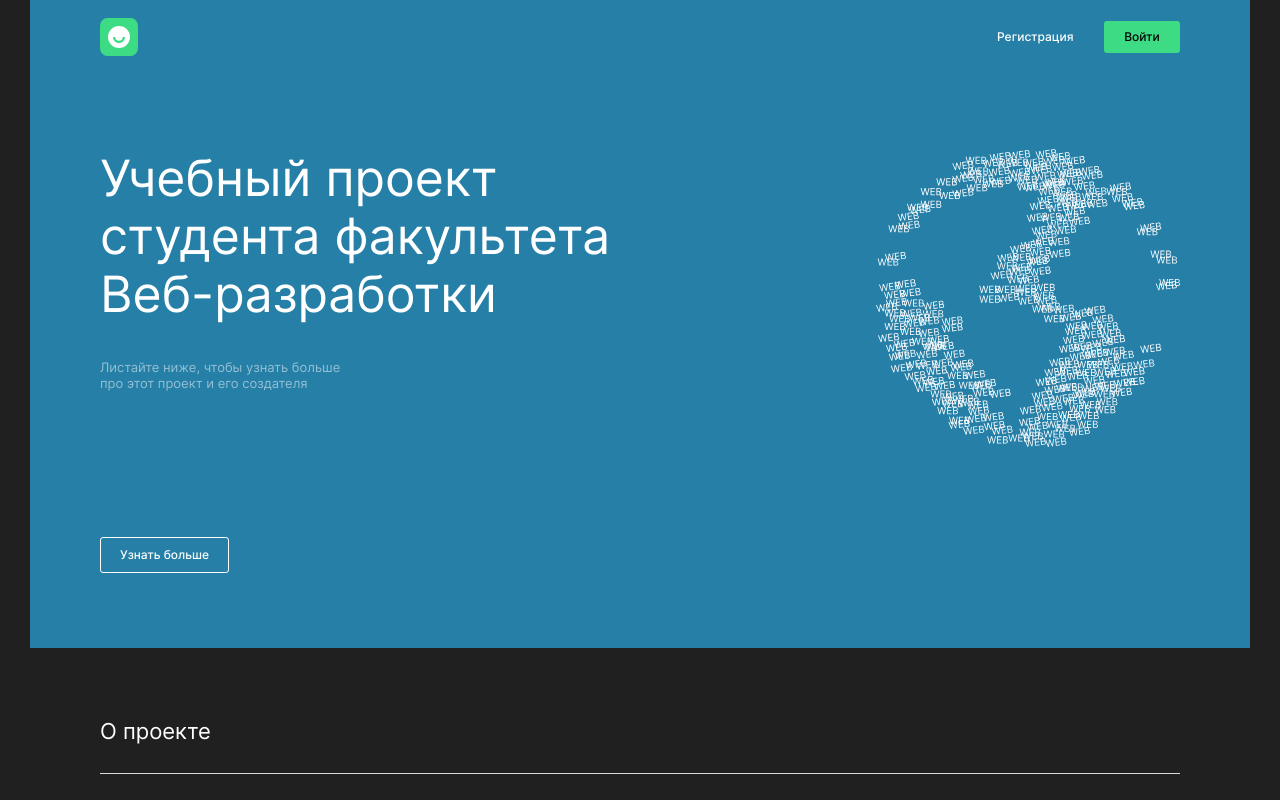
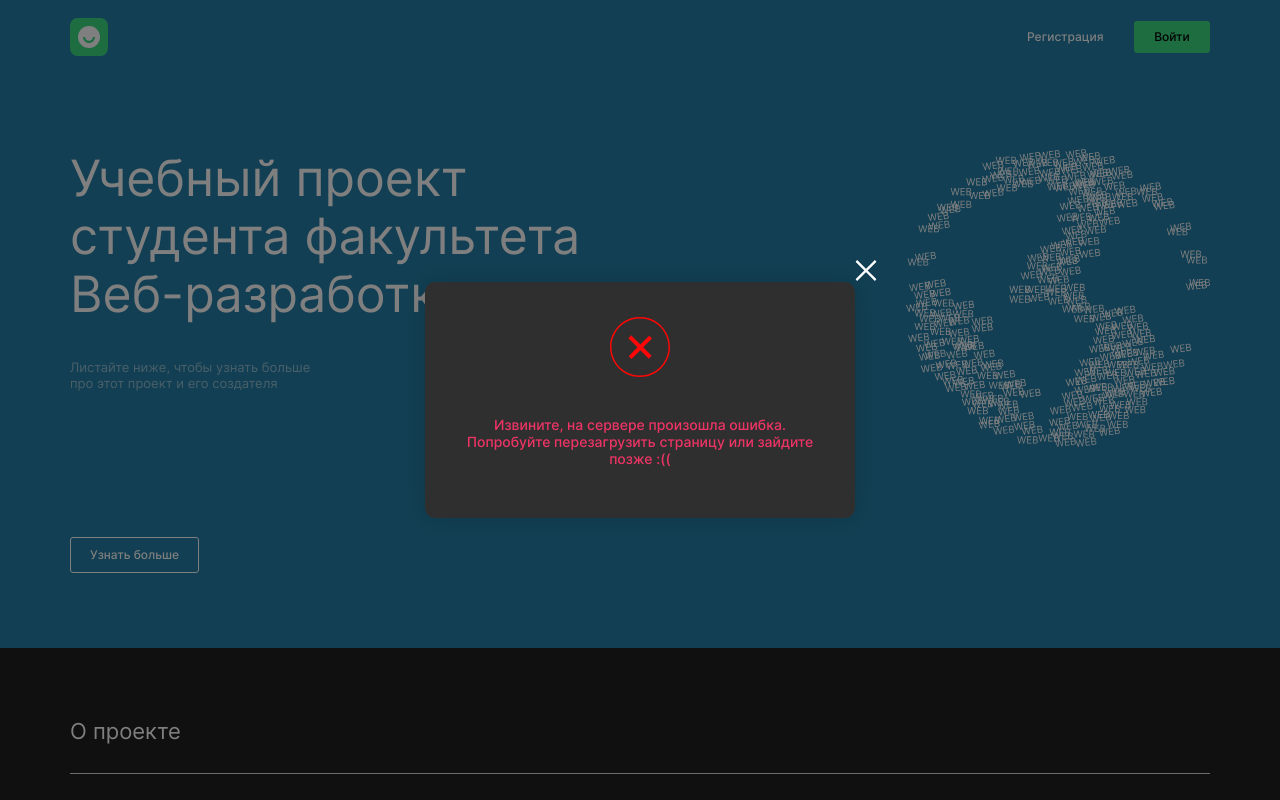
Before and after one commit to BJuice1984/movies-explorer-frontend, a React (Create React App) app: page / in a window 1280 px wide. Shown: the top 800 px of the page. Built offline with nearby package versions, Linux system fonts and the light colour scheme; no server answers; sample sign-in values are in the browser's storage.

Commit message:
feat/Реализвать попап с ошибкой сервера

```diff
--- a/src/components/App/App.css
+++ b/src/components/App/App.css
@@ -17,3 +17,7 @@
   display: grid;
   grid-template-rows: auto 1fr auto;
 }
+
+.page__container_type_movies {
+  margin: 0 auto;
+}
--- a/src/components/App/App.js
+++ b/src/components/App/App.js
@@ -6,7 +6,7 @@ import Profile from '../Profile/Profile';
 import Movies from '../Movies/Movies';
 import SavedMovies from '../SavedMovies/SavedMovies';
 import PageNotFound from '../PageNotFound/PageNotFound';
-import { Routes, Route } from 'react-router-dom';
+import { Routes, Route, useLocation } from 'react-router-dom';
 import { CurrentUserContext } from '../../context/CurrnetUserContext';
 import ProtectedRoutes from '../ProtectedRoutes/ProtectedRoutes';
 import useLogin from '../../hooks/useLogin';
@@ -18,7 +18,7 @@ import PopupInfoTooltip from '../PopupInfoTooltip/PopupInfoTooltip';
 
 function App() {
 
-  const [isPopupOpen, setIsPopupOpen] = React.useState(false);
+  const location = useLocation();
 
   const {
     currentUser,
@@ -28,7 +28,8 @@ function App() {
     handleRegister,
     handleLogin,
     handleLogout,
-    updateMyProfile
+    updateMyProfile,
+    isUserLoginError
   } = useLogin();
 
   const {
@@ -76,18 +77,13 @@ function App() {
     }
   }, [clearLocalState, clearLocalUserState, loggedOut]);
 
-  const closePopup = () => {
-    setIsPopupOpen(false);
-  }
-
   return (
     <CurrentUserContext.Provider value={currentUser}>
       <div className="page">
-        {/* <PopupInfoTooltip
-          // onRegistered={isRegistered}
-          isOpen={isPopupOpen}
-          onClose={closePopup} /> */}
-        <div className="page__container">
+        <PopupInfoTooltip
+        // onRegistered={isRegistered}
+        err={isUserLoginError || isError || isSavedMoviesError } />
+        <div className={`page__container ${location.pathname === '/' ? 'page__container_type_movies' : ''}`}>
           <Routes>
             <Route path="/" element={<Main
               isLoggedin={loggedIn}/>} />
--- a/src/components/PopupInfoTooltip/PopupInfoTooltip.css
+++ b/src/components/PopupInfoTooltip/PopupInfoTooltip.css
@@ -86,14 +86,6 @@
     right: -20px;
     top: -25px;
   }
-
-  .popup__close-button:before {
-    border: 2px solid #fff;
-  }
-
-  .popup__close-button:after {
-    border: 2px solid #fff;
-  }
 }
 
 .popup__image {
--- a/src/components/PopupInfoTooltip/PopupInfoTooltip.js
+++ b/src/components/PopupInfoTooltip/PopupInfoTooltip.js
@@ -2,39 +2,68 @@ import React from 'react';
 import ok_pic from '../../images/OK_pic.svg';
 import err_pic from '../../images/ERR_pic.svg';
 import './PopupInfoTooltip.css';
-import { useEscClose, useClickClose} from '../../hooks/useClose';
+import useClose from '../../hooks/useClose';
 
 function PopupInfoTooltip(props) {
 
-  useEscClose(props.isOpen, props.onClose);
+  const {
+    EscClose,
+    ClickClose
+  } = useClose();
 
-  useClickClose(props.isOpen, props.onClose, "popup_opened");
+  const [isPopupOpen, setIsPopupOpen] = React.useState(false);
+  const [isErrorMessage, setIsErrorMessage] = React.useState('');
+
+  console.log('isErrorMessage', isErrorMessage)
 
   React.useEffect(() => {
-    if (!props.isOpen) return;
+    if (props.err === 'Failed to fetch') {
+      setIsPopupOpen(true);
+      setIsErrorMessage('Извините, на сервере произошла ошибка. Попробуйте перезагрузить страницу или зайдите позже :((');
+    }
+  }, [props.err])
+
+
+
+
+
+
+  const closePopup = () => {
+    setIsPopupOpen(false);
+    setIsErrorMessage('');
+  }
+
+
+
+  // useEscClose(props.isOpen, closePopup);
+
+  // useClickClose(props.isOpen, closePopup, "popup_opened");
+
+  React.useEffect(() => {
+    if (!isPopupOpen) return;
 
     function handleClickClose(e) {
       if (e.target.className.includes("popup_opened")) {
-        props.onClose()
+        closePopup();
       }
     }
     document.addEventListener("mousedown", handleClickClose);
     return () => {document.removeEventListener("mousedown", handleClickClose)
     }
-  }, [props.isOpen]);
+  }, [isPopupOpen, props, props.isOpen]);
 
   return(
-    <div className={`popup popup_type_tooltip ${props.isOpen ? 'popup_opened' : ''}`}>
+    <div className={`popup popup_type_tooltip ${isPopupOpen ? 'popup_opened' : ''}`}>
         <div className="popup__window">
           <button
             className="popup__close-button"
             type="button"
             aria-label="Закрыть"
-            onClick={props.onClose}>
+            onClick={closePopup}>
           </button>
           <div className="popup__content">
             <img className="popup__image" src={props.onRegistered ? ok_pic : err_pic} alt="Изображение"  />
-            <h2 className="popup__text">{props.onRegistered ? 'Вы успешно зарегистрировались!' : 'Что-то пошло не так! Попробуйте ещё раз.'}</h2>
+            <h2 className="popup__text">{props.onRegistered ? 'Вы успешно зарегистрировались!' : isErrorMessage}</h2>
           </div>
         </div>
       </div>
--- a/src/hooks/useClose.js
+++ b/src/hooks/useClose.js
@@ -1,7 +1,8 @@
 import { useEffect } from "react";
 
-export function useEscClose(isOpen, handleClose) {
+function useClose() {
 
+  function EscClose(isOpen, handleClose) {
     useEffect(() => {
       if (!isOpen) return;
 
@@ -17,7 +18,7 @@ export function useEscClose(isOpen, handleClose) {
     }, [isOpen]);
   }
 
-export function useClickClose(isOpen, handleClose, openedClass) {
+  function ClickClose(isOpen, handleClose, openedClass) {
 
     useEffect(() => {
       if(!isOpen) return;
@@ -33,5 +34,12 @@ export function useClickClose(isOpen, handleClose, openedClass) {
       }
 
     }, [isOpen])
+  }
 
+  return {
+    EscClose,
+    ClickClose
   }
+}
+
+export default useClose;
--- a/src/hooks/useLogin.js
+++ b/src/hooks/useLogin.js
@@ -6,20 +6,24 @@ function useLogin() {
   const [loggedIn, setLoggedIn] = React.useState(false);
   const [loggedOut, setLoggedOut] = React.useState(false);
   const [currentUser, setCurrentUser] = React.useState({});
+  const [isUserLoginError, setUserLoginError] = React.useState('');
 
   const navigate = useNavigate();
 
   const handleRegister = ({ name, password, email }) => {
+    setUserLoginError('');
     return Auth.register(name, password, email)
     .then(() => {
       handleLogin( { password, email });
     })
-    .catch(() => {
+    .catch((err) => {
       navigate('/sign-up')
+      setUserLoginError(err.message)
     })
   }
 
   const handleLogin = ({ password, email }) => {
+    setUserLoginError('');
     return Auth.authorize(password, email)
     .then((data) => {
       if (data) {
@@ -31,10 +35,12 @@ function useLogin() {
     })
     .catch((err) => {
       console.log(err);
+      setUserLoginError(err.message)
     })
   }
 
   const handleLogout = () => {
+    setUserLoginError('');
     return Auth.logout()
     .then(() => {
       setLoggedIn(false);
@@ -45,10 +51,12 @@ function useLogin() {
     })
     .catch((err) => {
       console.log(err);
+      setUserLoginError(err.message)
     })
   }
 
   const updateMyProfile = (name, email) => {
+    setUserLoginError('');
     return Auth.updateMyProfile(name, email)
     .then((profile) => {
       if (profile) {
@@ -57,19 +65,22 @@ function useLogin() {
     })
     .catch((err) => {
       console.log(err);
+      setUserLoginError(err.message)
     })
   }
 
   const getMyProfile = React.useCallback(async () => {
+    setUserLoginError('');
     await Auth.getMyProfile()
     .then((profile) => {
       setCurrentUser({ name: profile.name, email: profile.email, userID: profile._id });
       setLoggedIn(true);
     })
     .catch((err) => {
-      console.log(err)
+      console.log(err);
+      setUserLoginError(err.message)
     })
-  }, [])
+  }, []);
 
   return {
     currentUser,
@@ -79,7 +90,8 @@ function useLogin() {
     handleRegister,
     handleLogin,
     handleLogout,
-    updateMyProfile
+    updateMyProfile,
+    isUserLoginError
   };
 }
 
--- a/src/hooks/useUserMovies.js
+++ b/src/hooks/useUserMovies.js
@@ -9,7 +9,7 @@ function useUserMovies() {
   const [searchedSavedFilmName, setSearchedSavedFilmName] = React.useState(JSON.parse(localStorage.getItem("user-searched-saved-film-name")) ?? '');
   const [isUserMoviesLoading, setIsUserMoviesLoading] = React.useState(false);
   const [isFirstLoading, setIsFirstLoading] = React.useState(true);
-  const [isSavedMoviesError, setIsSavedMoviesError] = React.useState(TYPE_FILM_NAME);
+  const [isSavedMoviesError, setIsSavedMoviesError] = React.useState('');
 
   async function handleAddUserMovie({
     country,
--- a/src/hooks/useValidation.js
+++ b/src/hooks/useValidation.js
@@ -4,7 +4,6 @@ function useValidation () {
 
   const [inputTypeNameErrors, setInputTypeNameErrors] = React.useState('');
   const [inputTypeEmailErrors, setInputTypeEmailErrors] = React.useState('');
-  const [isValid, setIsValid] = React.useState('false');
 
   const validations = (e) => {
     if (e.target.id === 'name')
@@ -16,8 +15,7 @@ function useValidation () {
   return {
     validations,
     inputTypeNameErrors,
-    inputTypeEmailErrors,
-    isValid
+    inputTypeEmailErrors
   }
 
 }
```
Lines whose indentation alone changed are shown as unchanged.
